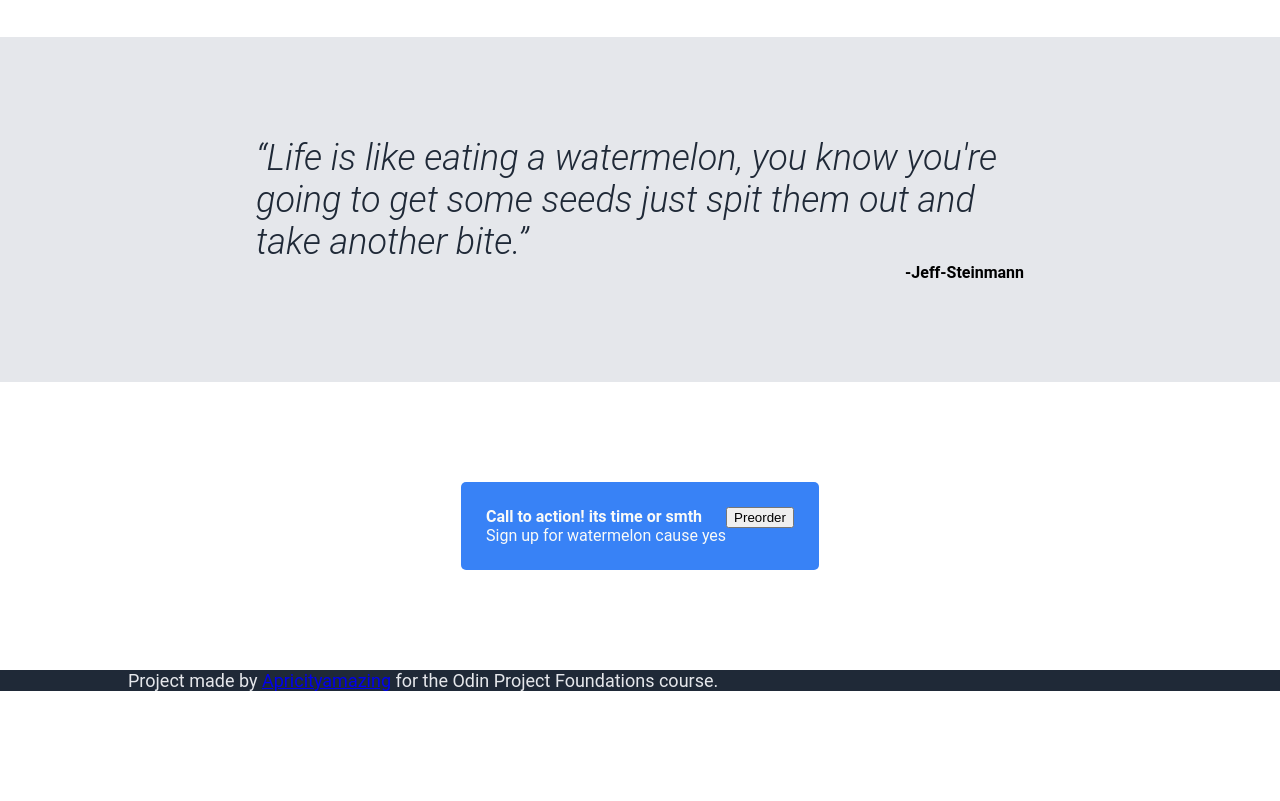
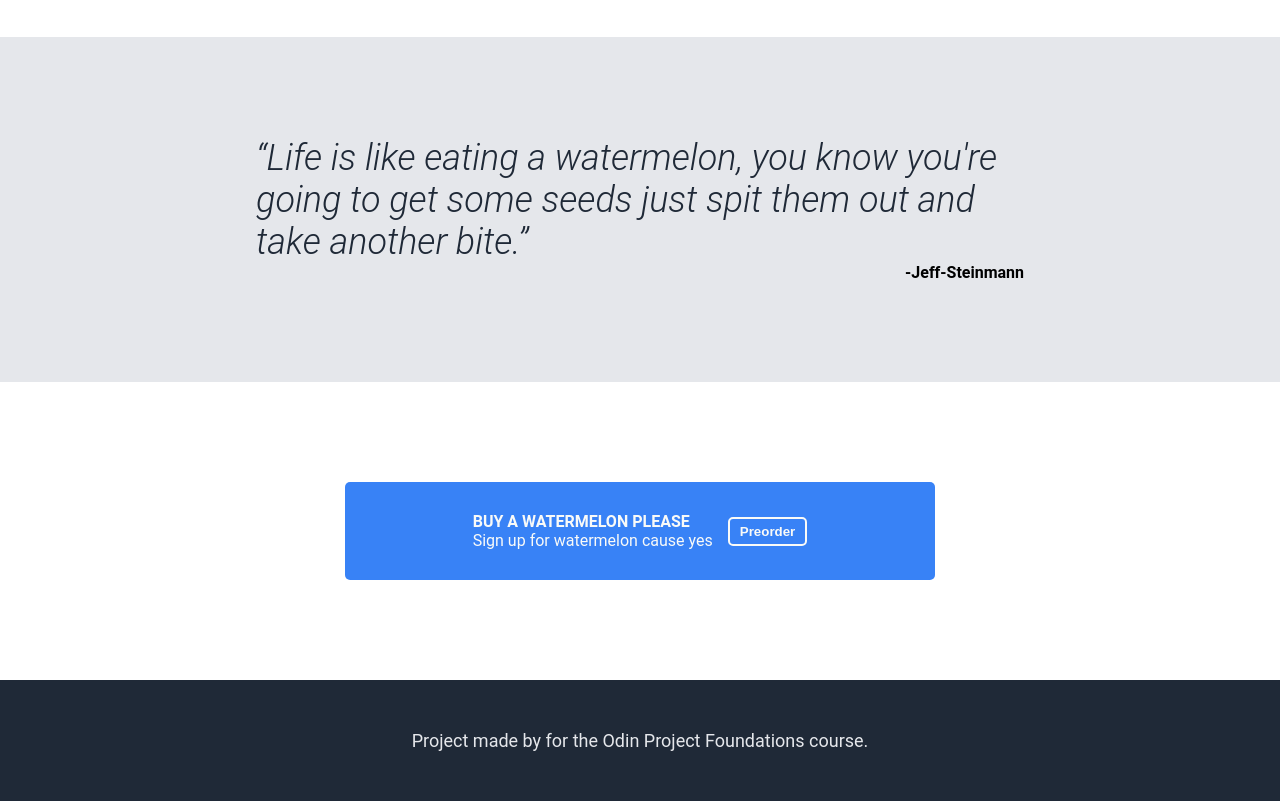
Before and after one commit to Apricityamazing/odin-landing-page, a plain HTML site: page index.html in a window 1280 px wide. Shown: the part 587-1388 px from the top of the page. Before the commit the page ends 1278 px from the top, so only its background shows below. Drawn offline with Linux system fonts and the light colour scheme.

Commit message:
Finished the project by creating the footer and call to action

```diff
--- a/index.html
+++ b/index.html
@@ -48,14 +48,14 @@
         <div class="pre-orders-div">
         <div class="pre-orders">
         <div class="pre-orders-text">
-        <p class="bold">Call to action! its time or smth</p>
+        <p class="bold">BUY A WATERMELON PLEASE</p>
         <p>Sign up for watermelon cause yes</p>
         </div>
         <div class="pre-orders-button">
-        <button>Preorder</button>
+        <button class="preorder-button">Preorder</button>
         </div>
         </div>
         </div>
-        <footer class="second">Project made by <a href="https://github.com/Apricityamazing" target="_blank">Apricityamazing</a> for the Odin Project Foundations course.</footer>
+        <div class="second footer">Project made by for the Odin Project Foundations course.</div>
     </body>
 </html>
--- a/styles.css
+++ b/styles.css
@@ -32,7 +32,7 @@ ul {
     display: flex;
     flex-direction: column;
 }
-.header-button{
+.header-button, .preorder-button {
     display: flex;
     background-color: #3882f6;
     border: none;
@@ -114,18 +114,28 @@ ul {
     display: flex;
     justify-content: center;
     align-items: center;
-    padding: 100px;
+    padding: 100px 0 100px 0;
 }
 .bold {
     font-weight: bold;
 }
 .pre-orders {
     display: flex;
+    box-sizing: border-box;
     background-color: #3882f6;
     color: #f9faf8;
+    gap: 15px;
     border-radius: 5px;
-    padding: 25px;
+    padding-top: 30px;
+    padding-bottom: 30px;
 }
-footer {
+.preorder-button {
+    border: solid 2px #f9faf8;
+}
+.footer {
+    display: flex;
+    justify-content: center;
     background-color: #1F2937;
+    padding-top: 50px;
+    padding-bottom: 50px;
 }
```
